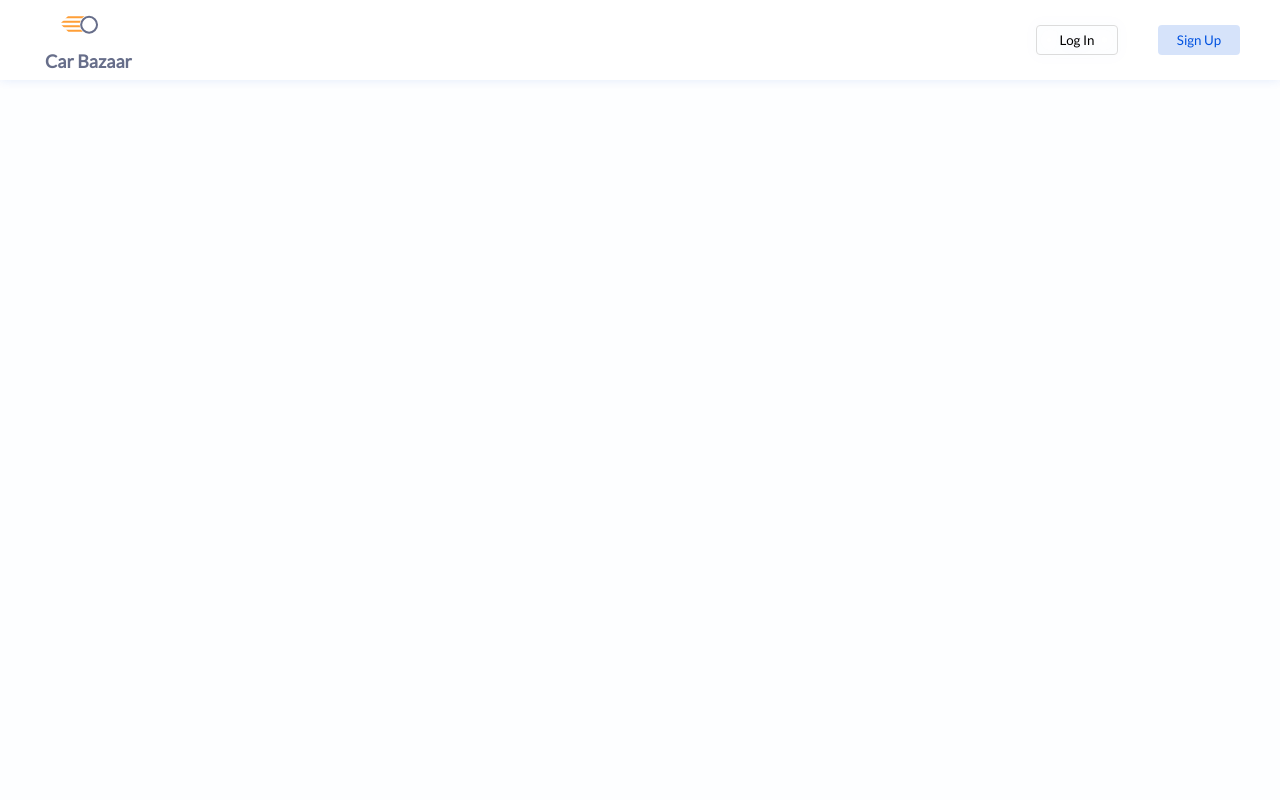
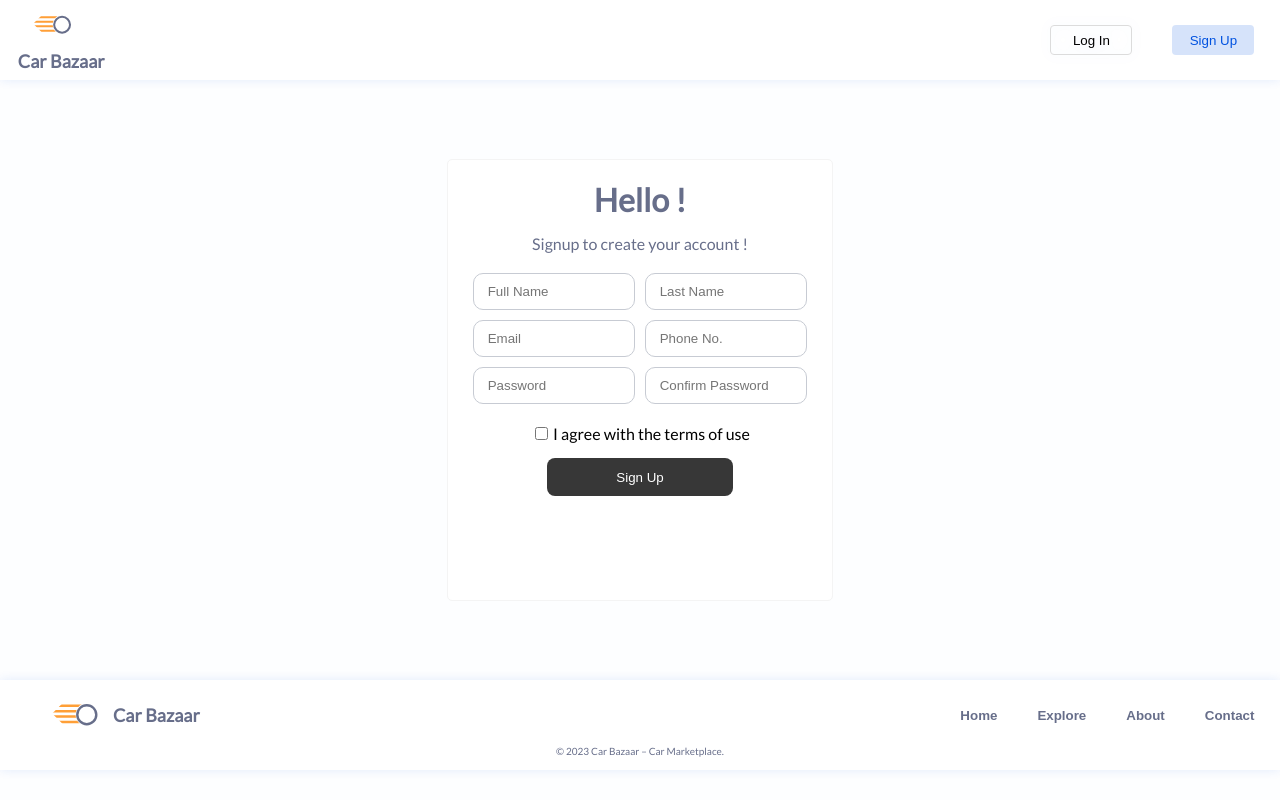
Before and after one commit to pesto-students/team1-manish-team1-manish, a React (Create React App) app: page /login in a window 1280 px wide. Built offline with nearby package versions, Linux system fonts and the light colour scheme.

Commit message:
SignUpUI

```diff
--- a/src/App.js
+++ b/src/App.js
@@ -3,6 +3,8 @@ import { Routes, Route } from "react-router-dom";
 import "./styles.css";
 import Home from "./Pages/Home";
 import Header from "./Components/Header";
+import Footer from "./Components/Footer";
+import Login from "./Pages/Login/Login";
 
 const App = () => {
   return (
@@ -10,9 +12,10 @@ const App = () => {
       <Header />
       <Routes>
         <Route path="/" element={<Home />} />
-        {/* <Route path="/login" element={<Login />} /> */}
+        <Route path="/login" element={<Login />} />
         {/* <Route path="/register" element={<Register />} /> */}
       </Routes>
+      <Footer />
     </div>
   );
 };
--- a/src/Components/Footer/index.css
+++ b/src/Components/Footer/index.css
@@ -1,21 +1,69 @@
+.footer-container {
+  width: 100%;
+  height: 90px;
+  background: #ffffff;
+  box-shadow: 0px 0px 10px rgba(0, 82, 224, 0.11);
+}
 .footer {
   display: flex;
   justify-content: space-between;
+  align-items: center;
 }
 
-.footer > div {
+.footer-brand {
+  display: flex;
+  margin-left: 2.5%;
+  height: 100%;
+  padding: 5px;
+  align-items: center;
+}
+
+.footer-links {
+  display: flex;
+  margin-right: 2%;
+  gap: 40px;
+}
+
+.brand-logo-footer {
+  padding-left: 15px;
+  height: 60px;
+}
+
+.brand-logo-footer > img {
+  height: inherit;
+}
+
+.brand-name {
+  font-size: large;
+  font-weight: bold;
+  color: rgba(103, 110, 138, 1);
+}
+
+.footer-links > button {
+  height: 30px;
+  cursor: pointer;
+  border: none;
+  font-weight: bolder;
+  background: transparent;
+  color: rgba(103, 110, 138, 1);
+}
+.login-btn {
+  background: transparent;
+  border: 1px solid gainsboro;
+  filter: drop-shadow(0px 0px 6px rgba(0, 82, 224, 0.1));
+}
+
+.signup-btn {
+  background-color: rgba(0, 82, 224, 0.16);
+  color: #0052e0;
+  border: none;
+}
+
+.copyright-text {
+  color: rgba(103, 110, 138, 1);
+  font-size: x-small;
+  position: relative;
+  bottom: 5px;
   display: flex;
   justify-content: center;
-  width: 100%;
-  font-size: 30px;
-  cursor: pointer;
-  border: 1px solid white;
-  margin-bottom: 10px;
 }
-
-.footer > div :hover {
-  display: flex;
-  background-color: rgb(99, 200, 240);
-  width: 100%;
-  justify-content: center;
-}
--- a/src/Components/Footer/index.jsx
+++ b/src/Components/Footer/index.jsx
@@ -4,27 +4,23 @@ import "./index.css";
 const Footer = () => {
   return (
     <>
-      <div className="footer">
-        <div
-          onClick={() => {
-            setPageNo(0);
-          }}
-        >
-          <p>🕗</p>
+      <div className="footer-container">
+        <div className="footer">
+          <div className="footer-brand">
+            <div className="brand-logo-footer">
+              <img src="/Assets/Logo.svg" />
+            </div>
+            <div className="brand-name">Car Bazaar</div>
+          </div>
+          <div className="footer-links">
+            <button className="">Home</button>
+            <button className="">Explore</button>
+            <button className="">About</button>
+            <button className="">Contact</button>
+          </div>
         </div>
-        <div
-          onClick={() => {
-            setPageNo(1);
-          }}
-        >
-          <p>⏱️</p>
-        </div>
-        <div
-          onClick={() => {
-            setPageNo(2);
-          }}
-        >
-          <p>⏳</p>
+        <div className="copyright-text">
+          © 2023 Car Bazaar – Car Marketplace.
         </div>
       </div>
     </>
--- a/src/Components/Header/index.css
+++ b/src/Components/Header/index.css
@@ -1,5 +1,3 @@
-@import url("https://fonts.googleapis.com/css2?family=Lato&display=swap");
-
 .header {
   display: flex;
   justify-content: space-between;
@@ -12,46 +10,45 @@
 .header-brand {
   display: flex;
   flex-direction: column;
-  margin-left: 5vh;
+  margin-left: 1%;
   height: 100%;
   padding: 5px;
 }
 
 .header-links {
   display: flex;
-  margin-right: 5vh;
+  margin-right: 2%;
   gap: 40px;
 }
 
-.brand-logo {
+.brand-logo-header {
   padding-left: 15px;
   height: 50px;
 }
 
-.brand-logo > img {
+.brand-logo-header > img {
   height: inherit;
 }
 
 .brand-name {
-  font-family: "Lato", sans-serif;
   font-size: large;
   font-weight: bold;
   color: rgba(103, 110, 138, 1);
 }
 
-.header-links > button {
+.header-links > * > button {
   height: 30px;
-  font-family: "Lato", sans-serif;
   width: 82px;
   border-radius: 4px;
+  cursor: pointer;
 }
-.login-btn {
+.header-login-btn {
   background: transparent;
   border: 1px solid gainsboro;
   filter: drop-shadow(0px 0px 6px rgba(0, 82, 224, 0.1));
 }
 
-.signup-btn {
+.header-signup-btn {
   background-color: rgba(0, 82, 224, 0.16);
   color: #0052e0;
   border: none;
--- a/src/Components/Header/index.jsx
+++ b/src/Components/Header/index.jsx
@@ -1,19 +1,24 @@
 import React from "react";
 import "./index.css";
+import { Link } from "react-router-dom";
 
 const Header = () => {
   return (
     <>
       <div className="header">
         <div className="header-brand">
-          <div className="brand-logo">
+          <div className="brand-logo-header">
             <img src="/Assets/Logo.svg" />
           </div>
           <div className="brand-name">Car Bazaar</div>
         </div>
         <div className="header-links">
-          <button className="login-btn">Log In</button>
-          <button className="signup-btn">Sign Up</button>
+          <Link to="/login">
+            <button className="header-login-btn">Log In</button>
+          </Link>
+          <Link to="/">
+            <button className="header-signup-btn">Sign Up</button>
+          </Link>
         </div>
       </div>
     </>
--- /dev/null
+++ b/src/Pages/Login/Login.jsx
@@ -0,0 +1,34 @@
+import React from "react";
+import "./index.css";
+
+const Login = () => {
+  return (
+    <>
+      <div className="login">
+        <div className="form-container">
+          <h1>Hello !</h1>
+          <p>Signup to create your account !</p>
+          <div className="input-container">
+            <div className="left-container">
+              <input type="text" placeholder=" Full Name" />
+              <input type="email" placeholder=" Email" />
+              <input type="password" placeholder=" Password" />
+            </div>
+            <div className="right-container">
+              <input type="text" placeholder=" Last Name" />
+              <input type="tel" placeholder=" Phone No." />
+              <input type="password" placeholder=" Confirm Password" />
+            </div>
+          </div>
+          <div className="tnc-checkbox">
+            <input type="checkbox" />
+            <label>I agree with the terms of use</label>
+          </div>
+          <button className="signup-btn">Sign Up</button>
+        </div>
+      </div>
+    </>
+  );
+};
+
+export default Login;
--- /dev/null
+++ b/src/Pages/Login/index.css
@@ -0,0 +1,55 @@
+.login {
+  display: flex;
+  justify-content: center;
+  align-items: center;
+  height: 75%;
+}
+
+.form-container {
+  height: 400px;
+  padding: 20px;
+  display: flex;
+  flex-direction: column;
+  gap: 15px;
+  align-items: center;
+  background-color: white;
+  border: 1px solid #f4f4f4;
+  border-radius: 5px;
+}
+
+.form-container > p,
+h1 {
+  color: rgba(103, 110, 138, 1);
+}
+
+.input-container {
+  display: flex;
+}
+
+.input-container > div {
+  display: flex;
+  flex-direction: column;
+}
+
+.input-container > div > input {
+  height: 35px;
+  width: 150px;
+  margin: 5px;
+  border: 1px solid #c7cbd3;
+  border-radius: 10px;
+  padding-left: 10px;
+}
+
+.tnc-checkbox > input {
+  border: #00b5f0;
+  margin: 0 5px;
+}
+
+.signup-btn {
+  width: 186.44px;
+  height: 38px;
+  color: white;
+  background: #373737;
+  border-radius: 8px;
+  cursor: pointer;
+}
--- a/src/styles.css
+++ b/src/styles.css
@@ -1,3 +1,4 @@
+@import url("https://fonts.googleapis.com/css2?family=Lato&display=swap");
 * {
   margin: 0;
   padding: 0;
@@ -24,7 +25,15 @@ html {
 }
 
 .home {
-  margin-top: 20px;
   display: flex;
   justify-content: center;
+  height: 75%;
 }
+
+.home > h1 {
+  margin-top: 20px;
+}
+
+div {
+  font-family: "Lato", sans-serif;
+}
```
